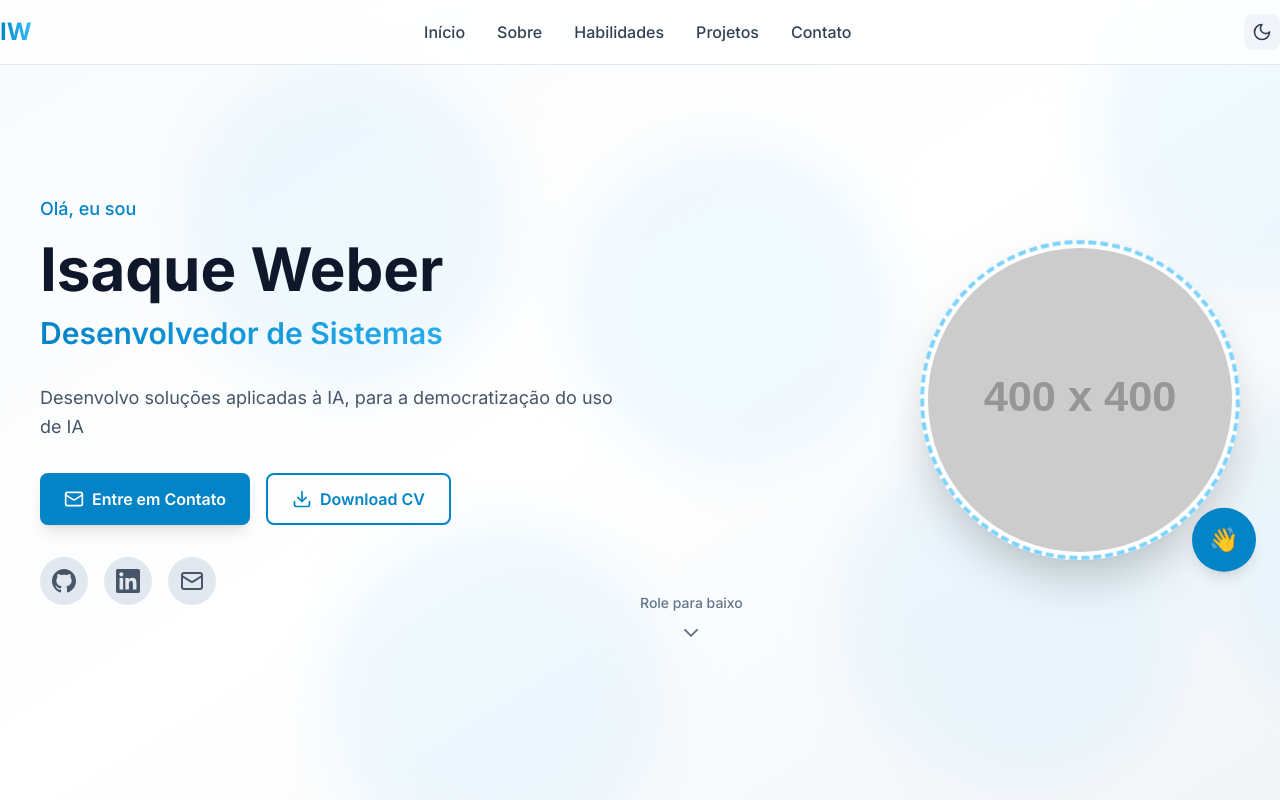
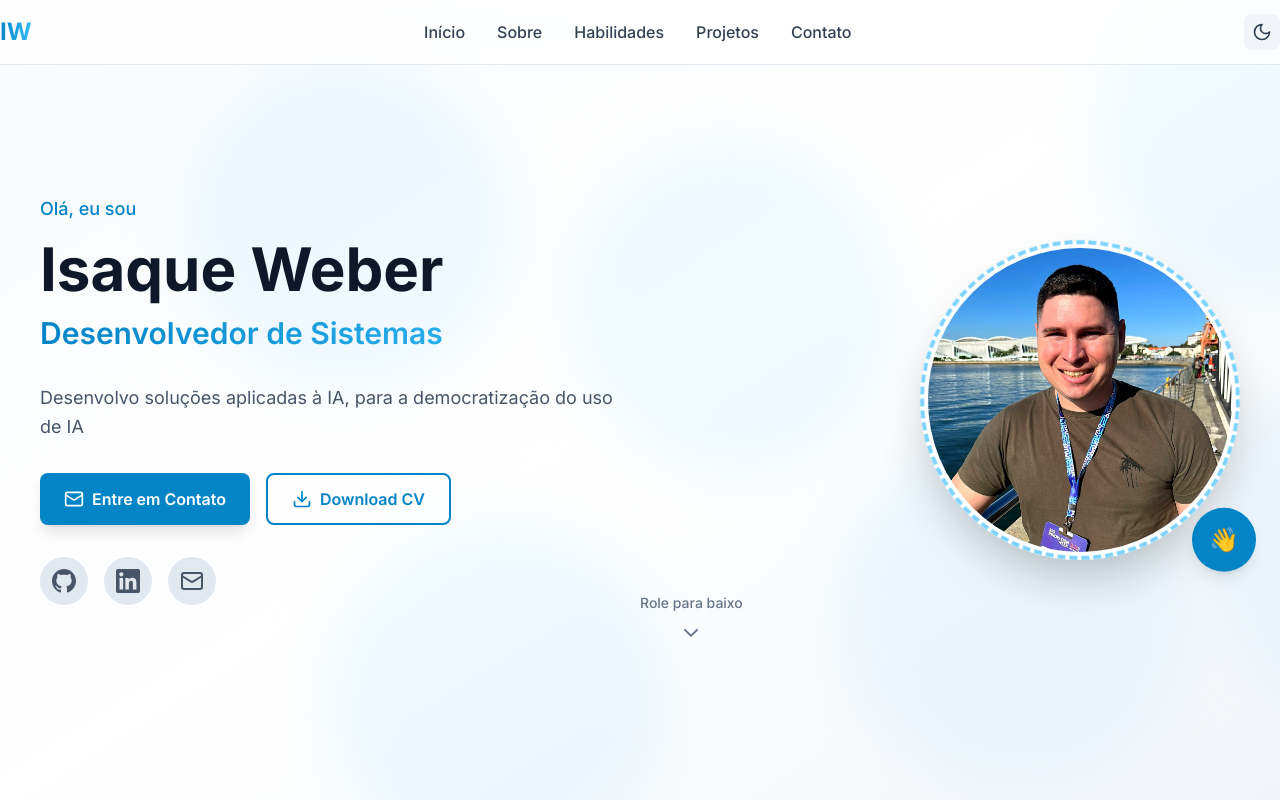
Before and after one commit to Isaque-Weber/isaque_weber, a Next.js app: page / in a window 1280 px wide. Shown: the top 800 px of the page. Built offline with nearby package versions, Linux system fonts and the light colour scheme.

Commit message:
Rename static assets in Cadpog project for consistent folder casing and add new images for Itaagroia project.

```diff
--- a/src/data/portfolio.ts
+++ b/src/data/portfolio.ts
@@ -1,11 +1,12 @@
-import { PersonalInfo, ContactInfo, Skill, Project } from '../types';
+import { PersonalInfo, ContactInfo, Skill, Project } from '@/types';
+import profileImage from '@/assets/images/Perfil2.jpg';
 
 export const personalInfo: PersonalInfo = {
     name: 'Isaque Weber',
     title: 'Desenvolvedor de Sistemas',
     description: 'Desenvolvo soluções aplicadas à IA, para a democratização do uso de IA',
-  avatar: 'https://via.placeholder.com/400x400/0ea5e9/ffffff?text=IW',
-  resumeUrl: '#'
+    avatar: profileImage.src,
+    resumeUrl: '/documents/Currículo_Isaque_Weber.pdf'
 };
 
 export const contactInfo: ContactInfo = {
@@ -33,13 +34,41 @@ export const skills: Skill[] = [
 
 export const projects: Project[] = [
     {
-    id: '1',
-    title: 'Sistema de IA para Análise de Dados',
-    description: 'Plataforma web desenvolvida com React e FastAPI para análise automatizada de grandes volumes de dados usando algoritmos de machine learning.',
-    technologies: ['React', 'TypeScript', 'Python', 'FastAPI', 'Docker'],
-    image: 'https://via.placeholder.com/600x400/0ea5e9/ffffff?text=AI+Analytics',
-    liveUrl: '#',
-    githubUrl: '#',
+        id: "cadpog",
+        title: "Site CADPOG",
+        description: "Plataforma web institucional para a Catedral das Assembleias de Deus, Deus de Poder e Glória. Inclui páginas de congregações, pedidos de oração, informações sobre a igreja, ministérios e área de doações.",
+        technologies: ["Next.js", "React", "TypeScript", "TailwindCSS", "Node.js"],
+        image: "/cadpog/cover.png",
+        gallery: [
+            "/cadpog/congregacoes.png",
+            "/cadpog/pedido.png",
+            "/cadpog/sobre.png",
+            "/cadpog/pilares.png",
+            "/cadpog/ministerios.png",
+            "/cadpog/faleconosco.png",
+            "/cadpog/ofertar.png",
+            "/cadpog/footer.png"
+        ],
+        liveUrl: "https://cadpog.vercel.app",
+        githubUrl: "https://github.com/Isaque-Weber/cadpog_v2",
+        featured: true
+    },
+    {
+        id: "itaagroia",
+        title: "ItaAgroIA",
+        description: "Plataforma de Inteligência Artificial aplicada ao agronegócio, oferecendo análise de solo, consulta de bulas e suporte a decisões agrícolas por meio de chat interativo com IA.",
+        technologies: ["Vite.js", "TailwindCSS", "React", "TypeScript", "Fastify","TypeORM", "PostgreSQL", "IA", "SDKOpenai"],
+        image: "/itaagroia/loginescuro.png",
+        gallery: [
+            "/itaagroia/loginclaro.png",
+            "/itaagroia/loginescuro.png",
+            "/itaagroia/homeclaro.png",
+            "/itaagroia/homeescuro.png",
+            "/itaagroia/threadclaro.png",
+            "/itaagroia/threadescuro.png"
+        ],
+        liveUrl: "https://itaagroia.com.br",
+        githubUrl: "https://github.com/Isaque-Weber/itaagro",
         featured: true
     },
     {
--- a/src/types/index.ts
+++ b/src/types/index.ts
@@ -4,6 +4,7 @@ export interface Project {
   description: string;
   technologies: string[];
   image: string;
+  gallery?: string[];
   liveUrl?: string;
   githubUrl?: string;
   featured: boolean;
```
Lines whose indentation alone changed are shown as unchanged.
